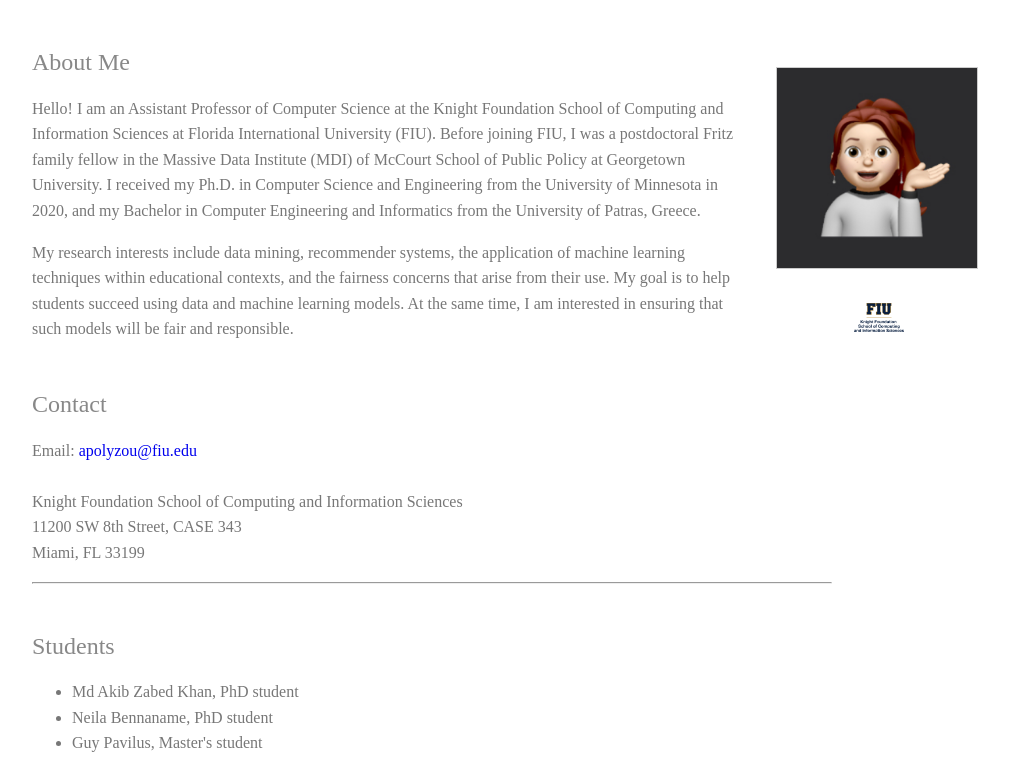
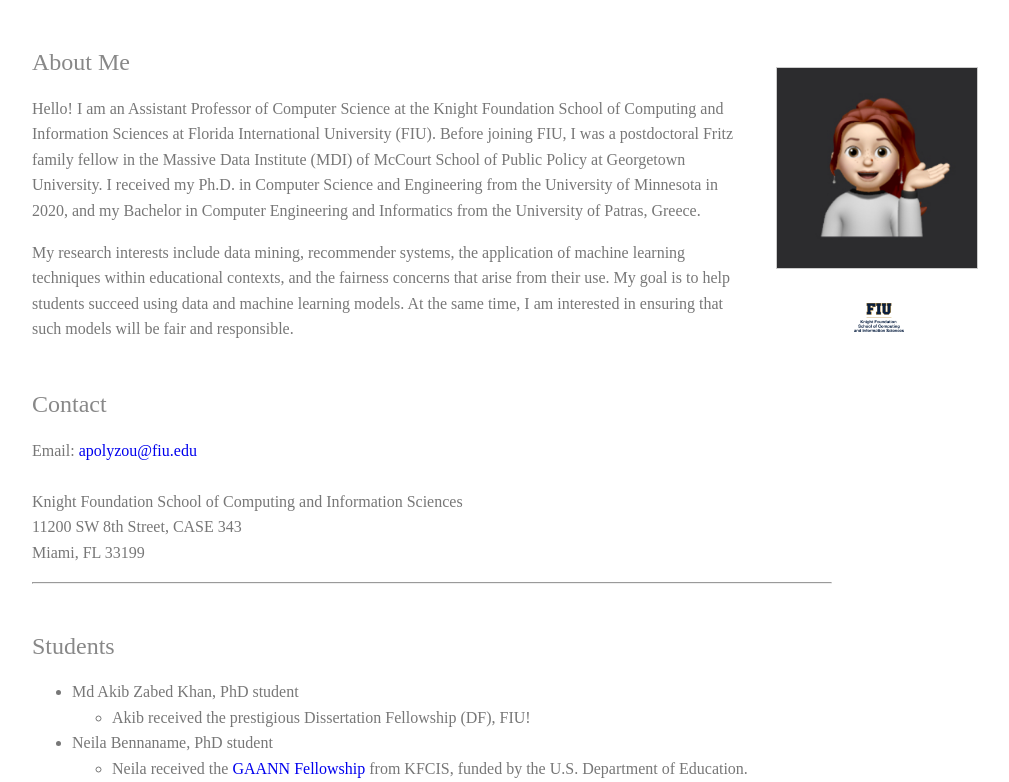
Before and after one commit to apolyzou123/apolyzou, a plain HTML site: page index.html in a window 1280 px wide. Shown: the part 170-952 px from the top of the page, without its empty margins (208-1217 px from the left). Drawn offline with Linux system fonts and the light colour scheme.

Commit message:
Add students' fellowships

```diff
--- a/index.html
+++ b/index.html
@@ -177,7 +177,13 @@
 			<div class="students">
 				<ul>
 					<li>Md Akib Zabed Khan, PhD student</li>
+					<ul>
+						<li>Akib received the prestigious Dissertation Fellowship (DF), FIU!</li>
+					</ul>
 					<li>Neila Bennaname, PhD student</li>
+					<ul>
+						<li>Neila received the <a href="https://www.cis.fiu.edu/gaann/">GAANN Fellowship</a> from KFCIS, funded by the U.S. Department of Education.</li>
+					</ul>
 					<li>Guy Pavilus, Master's student</li>
 				</ul>
 			</div>
```
